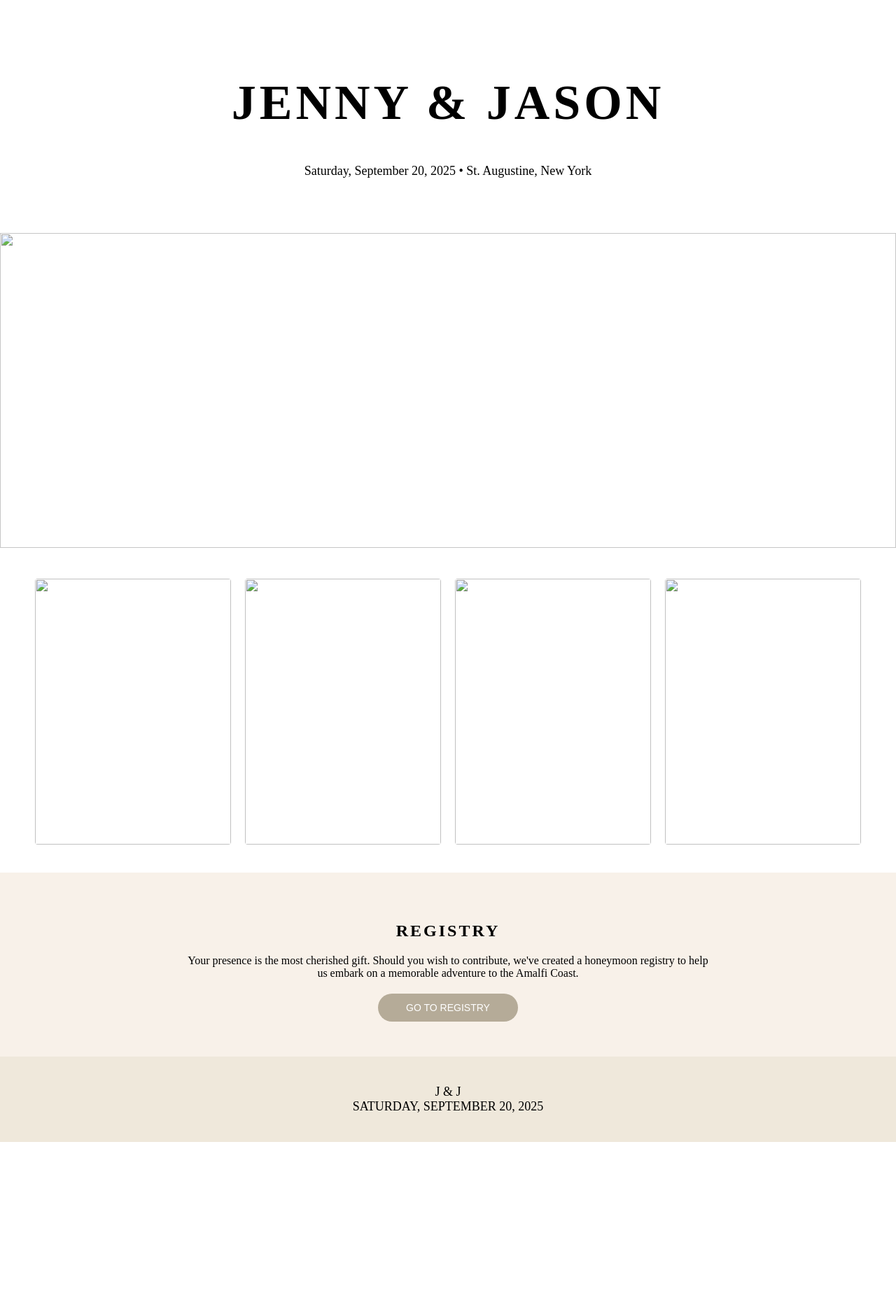
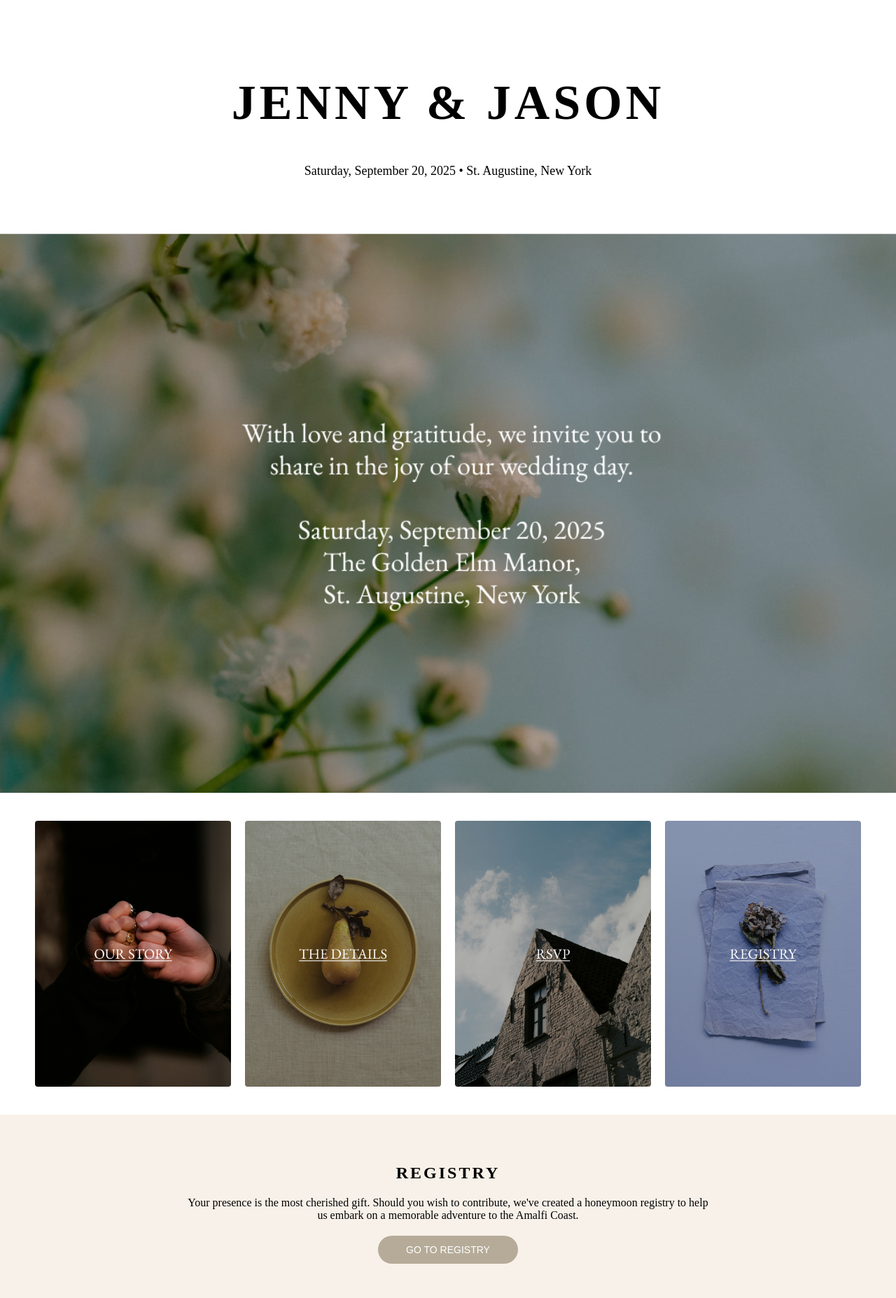
Before and after one commit to san413/JENNY-JASON-DJANGO, a Django app: page / in a window 1280 px wide. Shown: the top 1855 px of the page at 70% size. Before the commit the page ends 1632 px from the top, so only its background shows below. Run offline with Django 5.2, Linux system fonts and the light colour scheme; some libraries are stand-ins or nearby versions.

Commit message:
added home page four card

```diff
--- a/core/templates/home.html
+++ b/core/templates/home.html
@@ -4,6 +4,12 @@
     <meta charset="UTF-8">
     <title>Jenny & Jason Wedding</title>
     <style>
+         .image-full {
+          width: 100%;
+          height: 100vh;
+          object-fit: cover;
+          display: block;
+        }
         body { margin:0; font-family:'Times New Roman', serif; }
         .hero { text-align:center; padding:60px 20px; background:#fff; }
         .hero h1 { font-size:70px; letter-spacing:5px; }
@@ -36,6 +42,8 @@
 </head>
 <body>
 
+{% load static %}
+
     <!-- HERO HEADER -->
     <div class="hero">
         <h1>JENNY & JASON</h1>
@@ -43,25 +51,21 @@
     </div>
 
     <!-- LARGE BACKGROUND IMAGE -->
-    <img src="https://via.placeholder.com/1600x800" class="section-image">
+    <img src="{% static 'images/Desktop_Home.png' %}" class="image-full">
 
     <!-- FOUR GRID SECTIONS -->
     <div class="grid">
         <div class="card">
-            <img src="https://via.placeholder.com/400x500">
-            <span>OUR STORY</span>
+            <img src="{% static 'images/card1.png' %}">
         </div>
         <div class="card">
-            <img src="https://via.placeholder.com/400x500">
-            <span>THE DETAILS</span>
+            <img src="{% static 'images/card2.png' %}">
         </div>
         <div class="card">
-            <img src="https://via.placeholder.com/400x500">
-            <span>RSVP</span>
+            <img src="{% static 'images/card3.png' %}">
         </div>
         <div class="card">
-            <img src="https://via.placeholder.com/400x500">
-            <span>REGISTRY</span>
+            <img src="{% static 'images/card4.png' %}">
         </div>
     </div>
 
```
Also changed, not shown: core/static/images/Desktop_Home.png (added), core/static/images/card1.png (added), core/static/images/card2.png (added), core/static/images/card3.png (added), core/static/images/card4.png (added).
